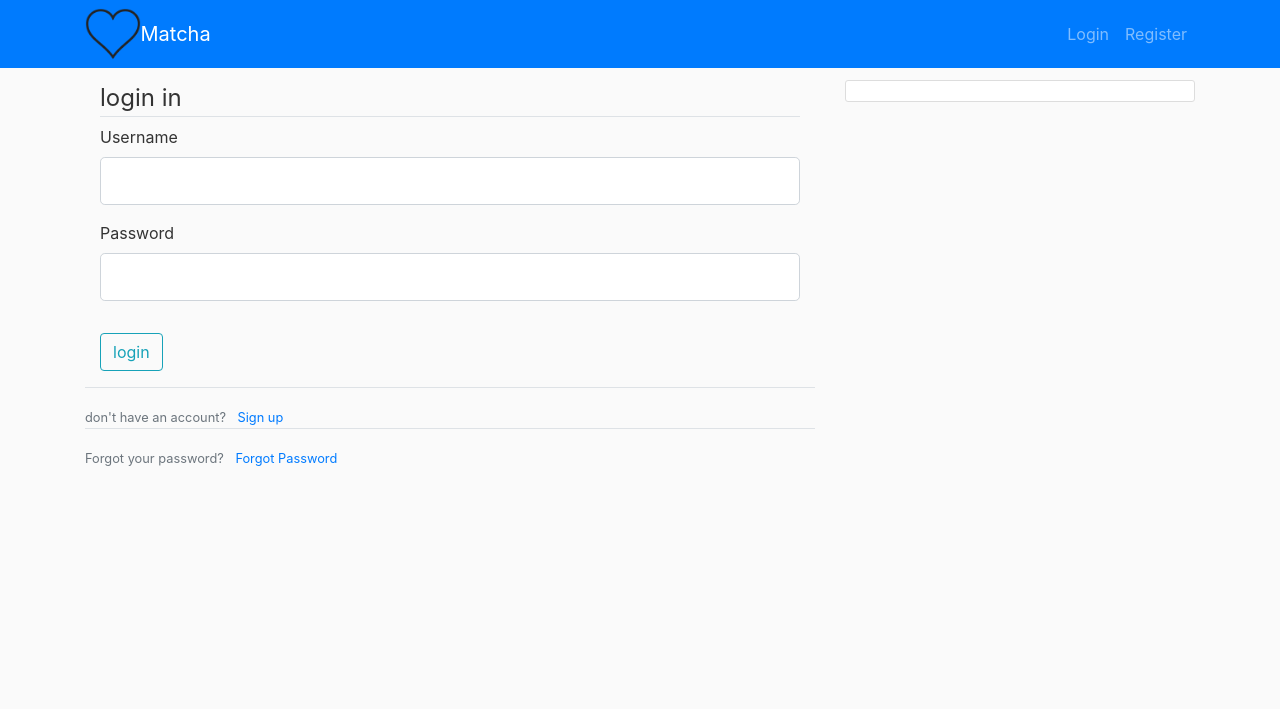
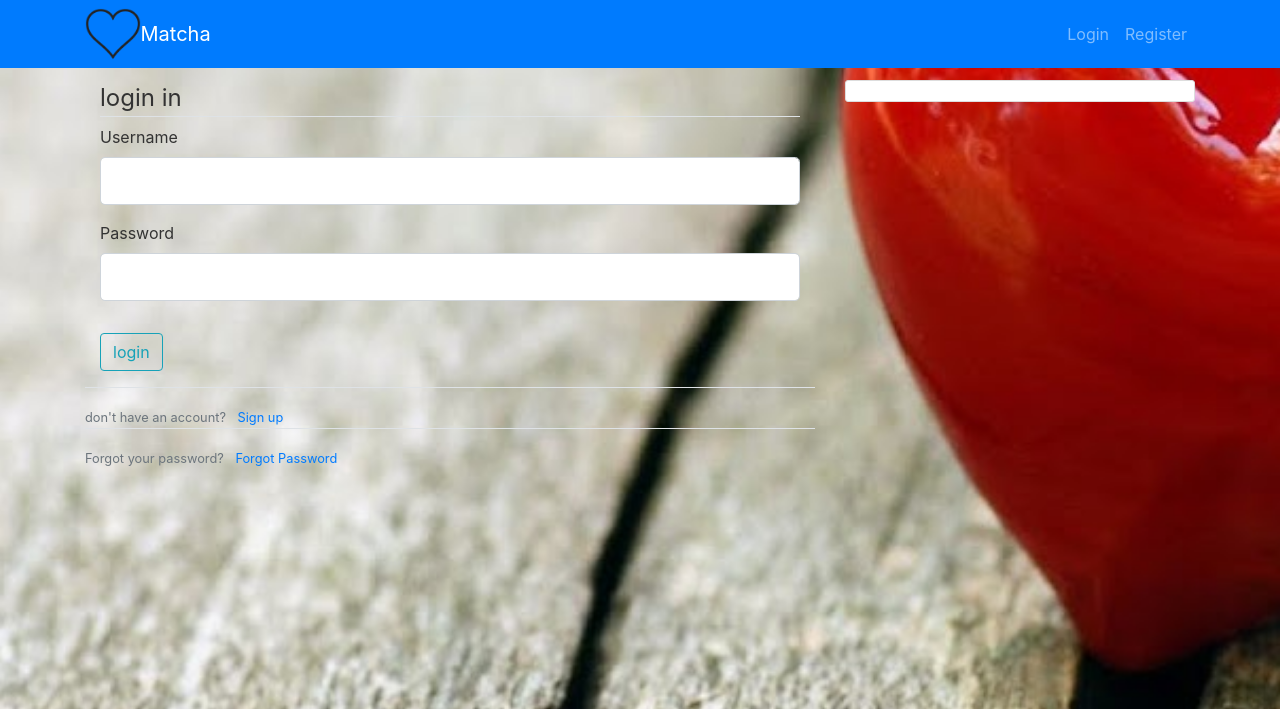
Before and after one commit to confidencepm/matcha, a Flask app: a page that uses flask/matcha/templates/base.html in a window 1280 px wide. Shown: the top 709 px of the page. Run offline with Flask 2, Linux system fonts and the light colour scheme; parts of the project's set-up code (start-up, migrations or seed data) failed here and were passed over; some libraries are stand-ins or nearby versions.

Commit message:
background

```diff
--- a/flask/matcha/static/main.css
+++ b/flask/matcha/static/main.css
@@ -1,5 +1,5 @@
 body {
-    background: #fafafa;
+    background-image: url(Love3.jpg);
     color: #333333;
     margin-top: 5rem;
     background-size: 265%;
```
Also changed, not shown: flask/matcha/static/Love3.jpg (added).
